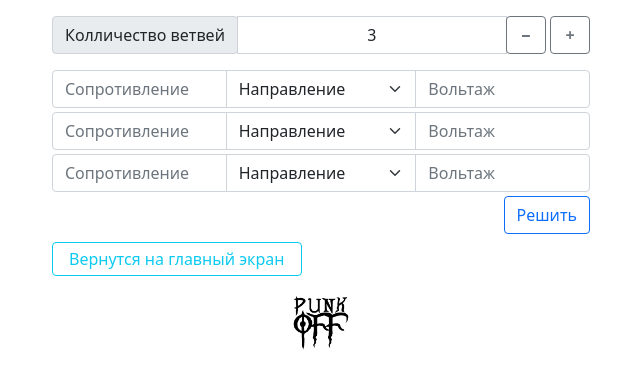
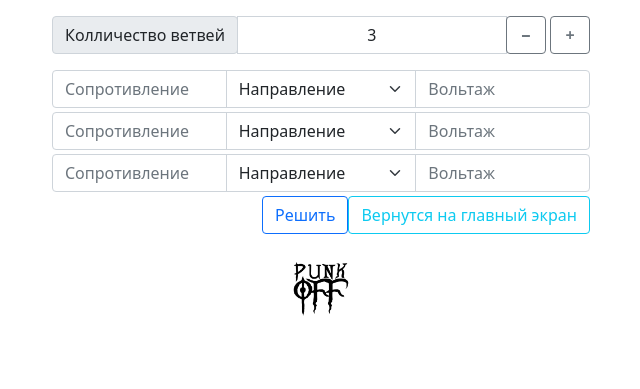
Before and after one commit to pank-su/site-reload, a Flask app: page /phys/task_1 in a window 1280 px wide. Shown: the top 389 px of the page, without its empty margins (319-959 px from the left). Run offline with Flask 2, Linux system fonts and the light colour scheme; some libraries are stand-ins or nearby versions.

Commit message:
add button

```diff
--- a/templates/first_task.html
+++ b/templates/first_task.html
@@ -145,15 +145,15 @@
 </div>
 
 <div class="d-flex flex-row-reverse px-3 pb-2" id="4">
-
+    <div class="d-flex flex-row-reverse">
+        <button type="button" class="btn btn-outline-info" onclick='document.location.replace("/")'>Вернутся на главный экран</button>
+    </div>
     <button class="btn btn-outline-primary" type="submit" >Решить</button>
 
 </div>
 
 </form>
-<div class="px-3">
-    <button type="button" class="btn btn-outline-info px-3 py-1" onclick='document.location.replace("/")'>Вернутся на главный экран</button>
-</div>
+
 
 <footer class="py-2 d-flex justify-content-center" id='footer'>
     <a href="https://github.com/Cynep-SU">
--- a/templates/first_task_for_edit.html
+++ b/templates/first_task_for_edit.html
@@ -138,8 +138,8 @@
         sel.value = "{{el['content']}}"
     {% endfor %}
 </script>
-<div class="px-3">
-    <button type="button" class="btn btn-outline-info px-3 py-1" onclick='document.location.replace("/")'>Вернутся на главный экран</button>
+<div class="px-3 py-1">
+    <button type="button" class="btn btn-outline-info" onclick='document.location.replace("/")'>Вернутся на главный экран</button>
 </div>
 <footer class="py-2 d-flex justify-content-center" id='footer'>
     <a href="https://github.com/Cynep-SU">
--- a/templates/first_task_solution.html
+++ b/templates/first_task_solution.html
@@ -218,8 +218,8 @@
         У этой задачи уже есть ссылка.
     </div>
 </div>
-<div class="px-3">
-    <button type="button" class="btn btn-outline-info px-3 py-1" onclick='document.location.replace("/")'>Вернутся на главный экран</button>
+<div class="px-3 py-1">
+    <button type="button" class="btn btn-outline-info" onclick='document.location.replace("/")'>Вернутся на главный экран</button>
 </div>
 <footer class="py-2 d-flex justify-content-center" id='footer'>
     <a href="https://github.com/Cynep-SU">
--- a/templates/second_task.html
+++ b/templates/second_task.html
@@ -39,8 +39,8 @@
         </div>
     </div>
 </div>
-<div class="px-3">
-    <button type="button" class="btn btn-outline-info px-3 py-1" onclick='document.location.replace("/")'>Вернутся на главный экран</button>
+<div class="px-3 py-1">
+    <button type="button" class="btn btn-outline-info" onclick='document.location.replace("/")'>Вернутся на главный экран</button>
 </div>
 <footer class="py-2 d-flex justify-content-center" id='footer'>
     <a href="https://github.com/Cynep-SU">
--- a/templates/second_task_solution.html
+++ b/templates/second_task_solution.html
@@ -76,8 +76,8 @@
         У этой задачи уже есть ссылка.
     </div>
 </div>
-<div class="px-3">
-    <button type="button" class="btn btn-outline-info px-3 py-1" onclick='document.location.replace("/")'>Вернутся на главный экран</button>
+<div class="px-3 py-1">
+    <button type="button" class="btn btn-outline-info" onclick='document.location.replace("/")'>Вернутся на главный экран</button>
 </div>
 <footer class="py-2 d-flex justify-content-center" id='footer'>
     <a href="https://github.com/Cynep-SU">
```
